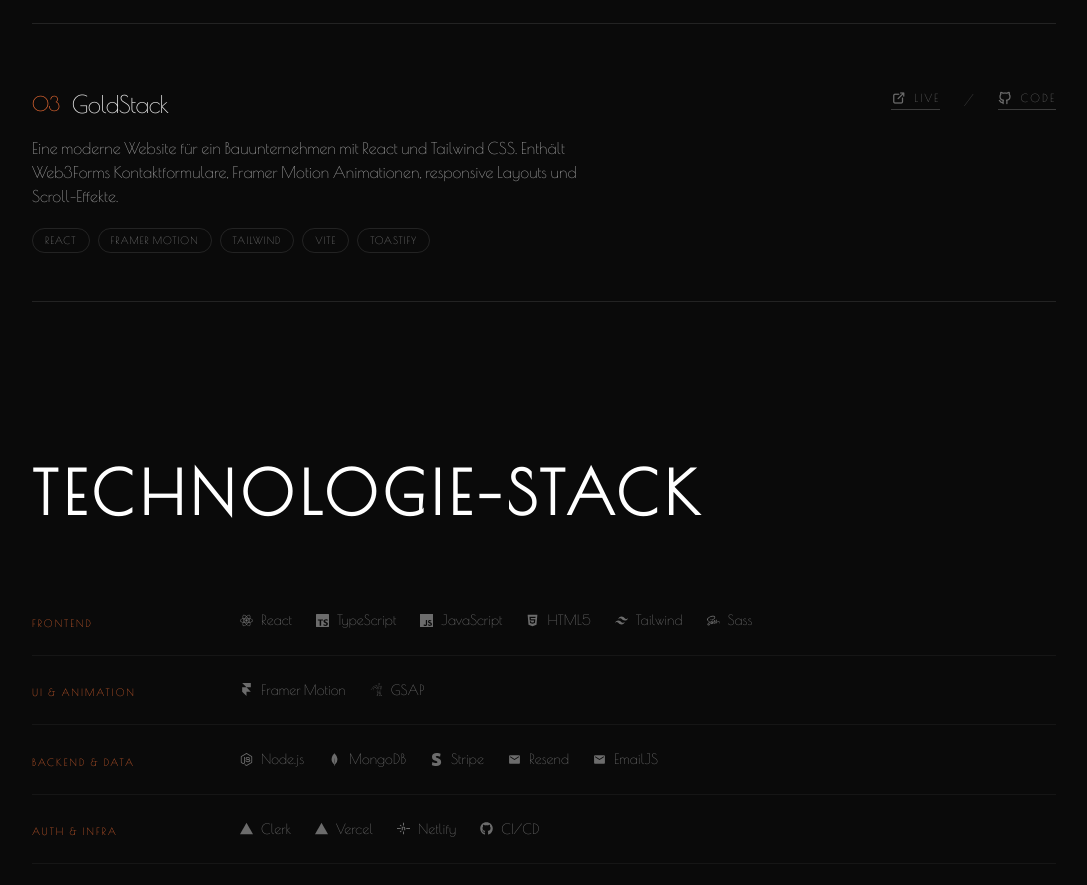
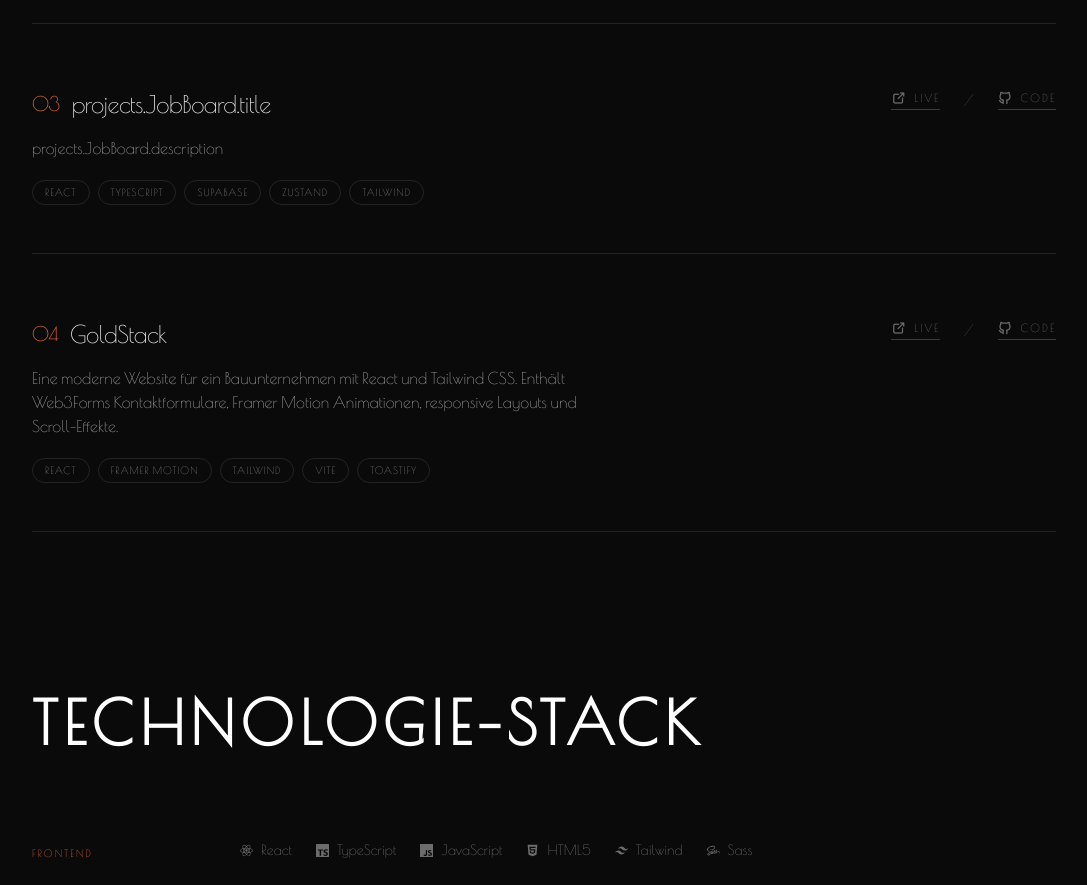
Before and after one commit to sarangan16/sarangan, a React (Create React App) app: page / in a window 1280 px wide. Shown: the part 2360-3245 px from the top of the page, without its empty margins (96-1183 px from the left). Built offline with nearby package versions, Linux system fonts and the light colour scheme.

Commit message:
job-board has been added to projects

```diff
--- a/src/components/Projects.jsx
+++ b/src/components/Projects.jsx
@@ -15,6 +15,13 @@
     github: "https://github.com/sarangan16/chaffuerElite",
     live: "https://chaffuer-elite.vercel.app/",
     tech: ["Node.js", "Express", "Zod", "React", "GSAP", "Tailwind"],
+  },
+  {
+    titleKey: "JobBoard",
+    descriptionKey: "JobBoard.description",
+    github: "https://github.com/sarangan16/job-board",
+    live: "https://job-board-nine-ecru.vercel.app/",
+    tech: ["React", "TypeScript", "Supabase", "Zustand", "Tailwind"],
   },
 
   {
```
